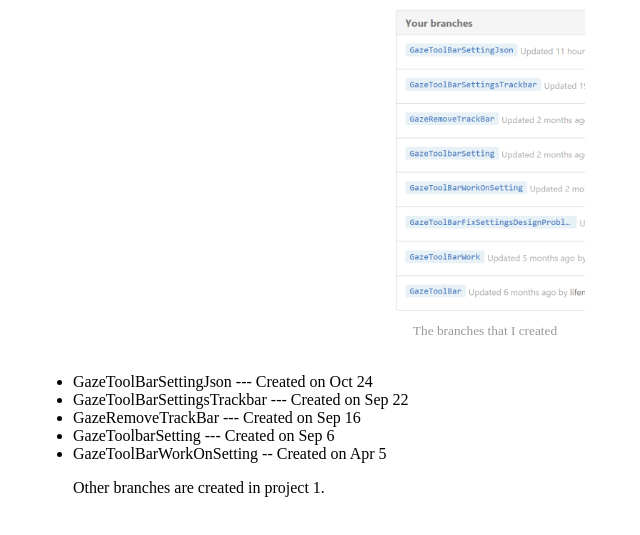
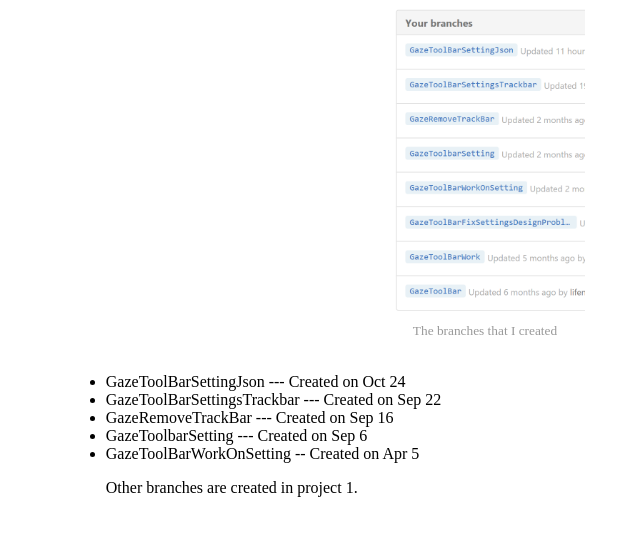
Before and after one commit to lifengdai/lifengdai.github.io, a plain HTML site: page index.html in a window 1280 px wide. Shown: the part 79-614 px from the top of the page, without its empty margins (155-795 px from the left). Drawn offline with Linux system fonts and the light colour scheme.

Commit message:
Update index.html

```diff
--- a/index.html
+++ b/index.html
@@ -6,14 +6,14 @@
 <h1 style="text-align: center; color: white;"><span style="background-color: black;">Self-Reflection</span></h1>
 <div style="margin: 0px auto; width: 200px; text-align: center;"><img style="width: 200px; float: left;" src="Branches-That-I-Made.PNG" alt="The branches that I created" /><sub><span style="color: #999999;">The branches that I created</span></sub></div>
 <div>&nbsp;</div>
-<ul style="padding-left: 220px;">
+<ul style="padding-left: 20%;">
 <li>GazeToolBarSettingJson --- Created on Oct 24</li>
 <li>GazeToolBarSettingsTrackbar --- Created on Sep 22</li>
 <li>GazeRemoveTrackBar --- Created on Sep 16</li>
 <li>GazeToolbarSetting --- Created on Sep 6</li>
 <li>GazeToolBarWorkOnSetting -- Created on Apr 5</li>
 </ul>
-<p style="padding-left: 220px;">Other branches are created in project 1.</p>
+<p style="padding-left: 20%;">Other branches are created in project 1.</p>
 <p>&nbsp;</p>
 </div>
 
```
